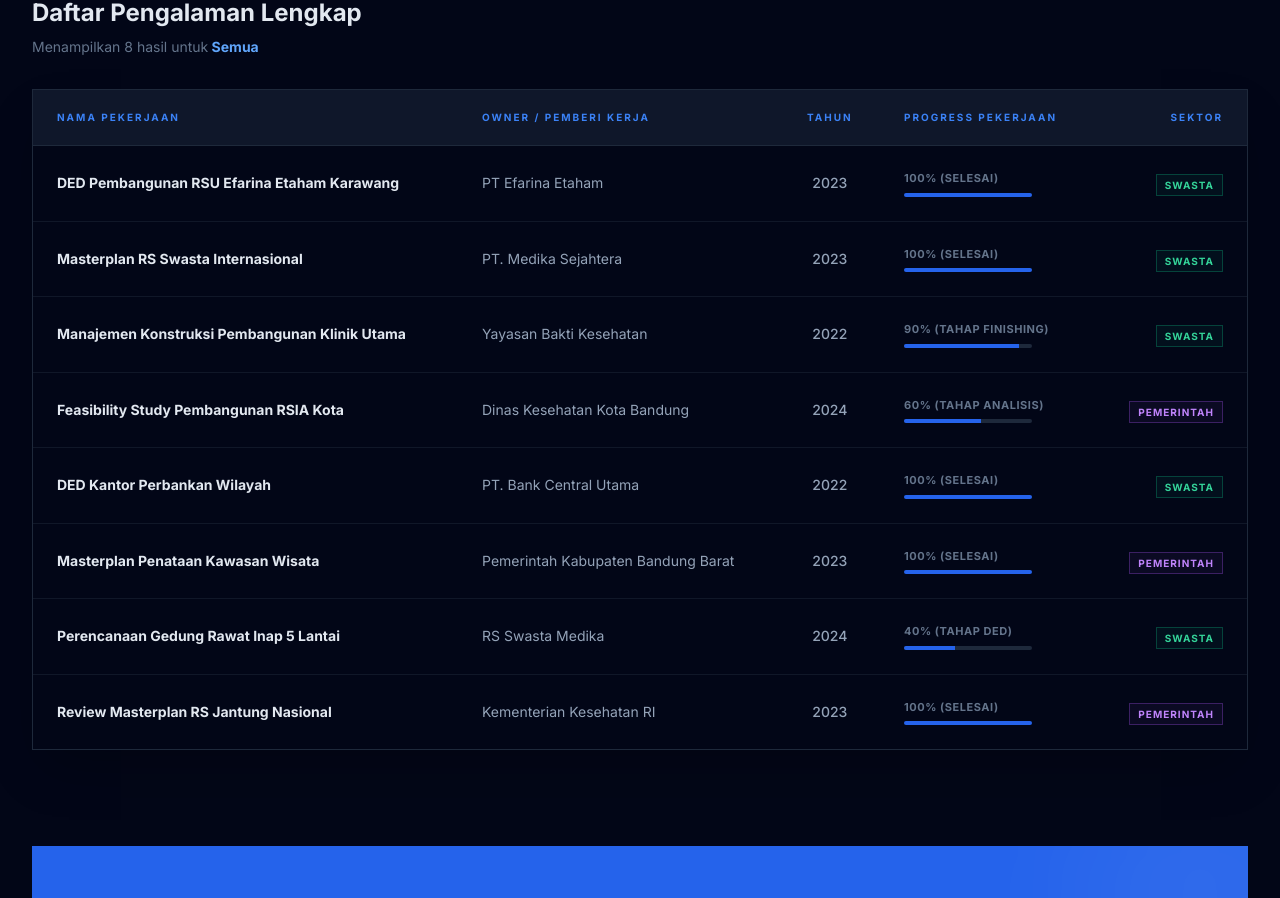
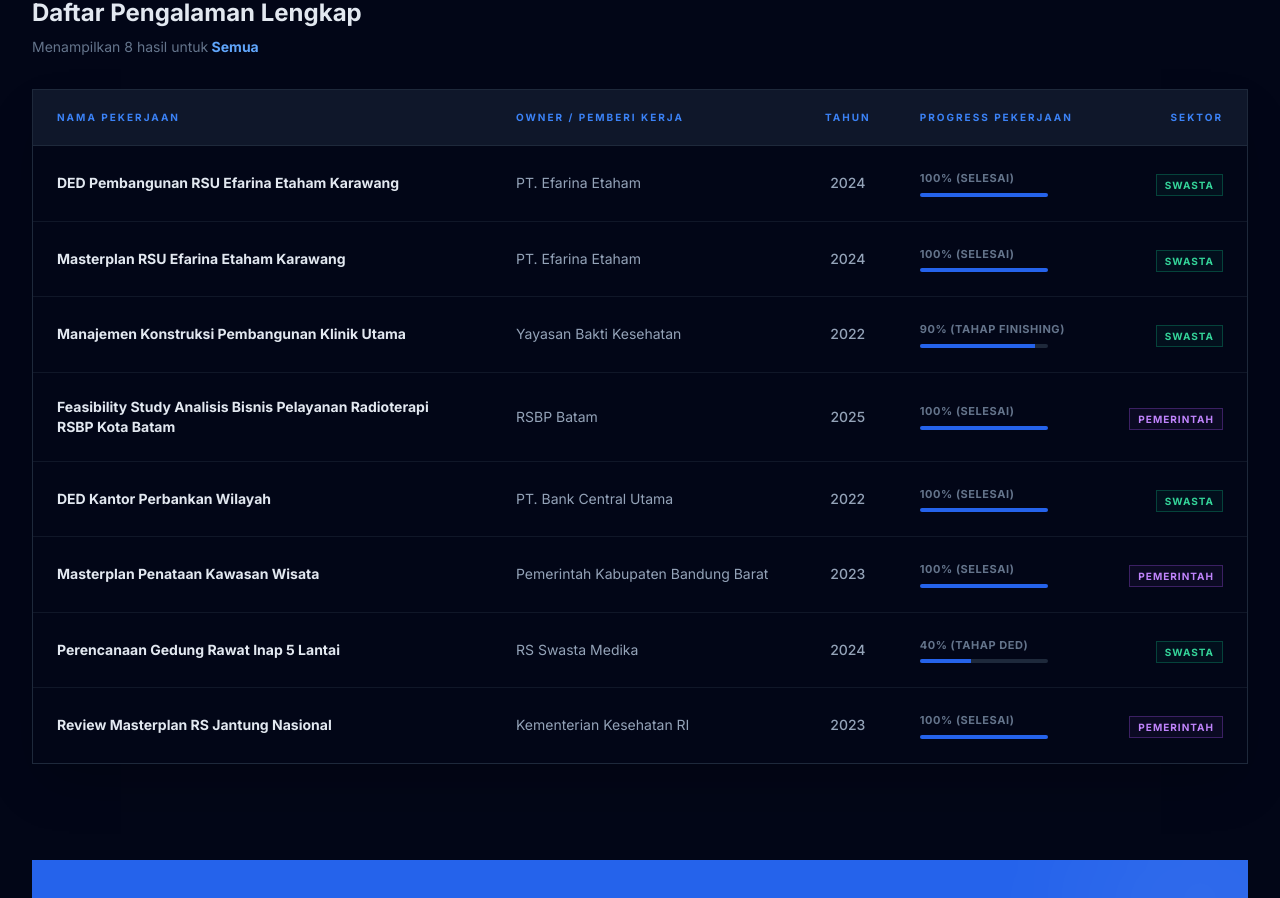
Before and after one commit to manguntama-sys/manguntama, a React (Vite) app: page / in a window 1280 px wide. Shown: the part 2331-3229 px from the top of the page. Built offline with nearby package versions, Linux system fonts and the light colour scheme.

Commit message:
Update Portfolio.tsx

```diff
--- a/components/Portfolio.tsx
+++ b/components/Portfolio.tsx
@@ -24,10 +24,10 @@ const Portfolio: React.FC = () => {
 
   // Detailed experience list
   const experienceList: DetailedProject[] = [
-    { id: 1, name: 'DED Pembangunan RSU Efarina Etaham Karawang', owner: 'PT Efarina Etaham', year: '2023', progress: '100% (Selesai)', category: 'Swasta' },
-    { id: 2, name: 'Masterplan RS Swasta Internasional', owner: 'PT. Medika Sejahtera', year: '2023', progress: '100% (Selesai)', category: 'Swasta' },
+    { id: 1, name: 'DED Pembangunan RSU Efarina Etaham Karawang', owner: 'PT. Efarina Etaham', year: '2024', progress: '100% (Selesai)', category: 'Swasta' },
+    { id: 2, name: 'Masterplan RSU Efarina Etaham Karawang', owner: 'PT. Efarina Etaham', year: '2024', progress: '100% (Selesai)', category: 'Swasta' },
     { id: 3, name: 'Manajemen Konstruksi Pembangunan Klinik Utama', owner: 'Yayasan Bakti Kesehatan', year: '2022', progress: '90% (Tahap Finishing)', category: 'Swasta' },
-    { id: 4, name: 'Feasibility Study Pembangunan RSIA Kota', owner: 'Dinas Kesehatan Kota Bandung', year: '2024', progress: '60% (Tahap Analisis)', category: 'Pemerintah' },
+    { id: 4, name: 'Feasibility Study Analisis Bisnis Pelayanan Radioterapi RSBP Kota Batam', owner: 'RSBP Batam', year: '2025', progress: '100% (Selesai)', category: 'Pemerintah' },
     { id: 5, name: 'DED Kantor Perbankan Wilayah', owner: 'PT. Bank Central Utama', year: '2022', progress: '100% (Selesai)', category: 'Swasta' },
     { id: 6, name: 'Masterplan Penataan Kawasan Wisata', owner: 'Pemerintah Kabupaten Bandung Barat', year: '2023', progress: '100% (Selesai)', category: 'Pemerintah' },
     { id: 7, name: 'Perencanaan Gedung Rawat Inap 5 Lantai', owner: 'RS Swasta Medika', year: '2024', progress: '40% (Tahap DED)', category: 'Swasta' },
```
